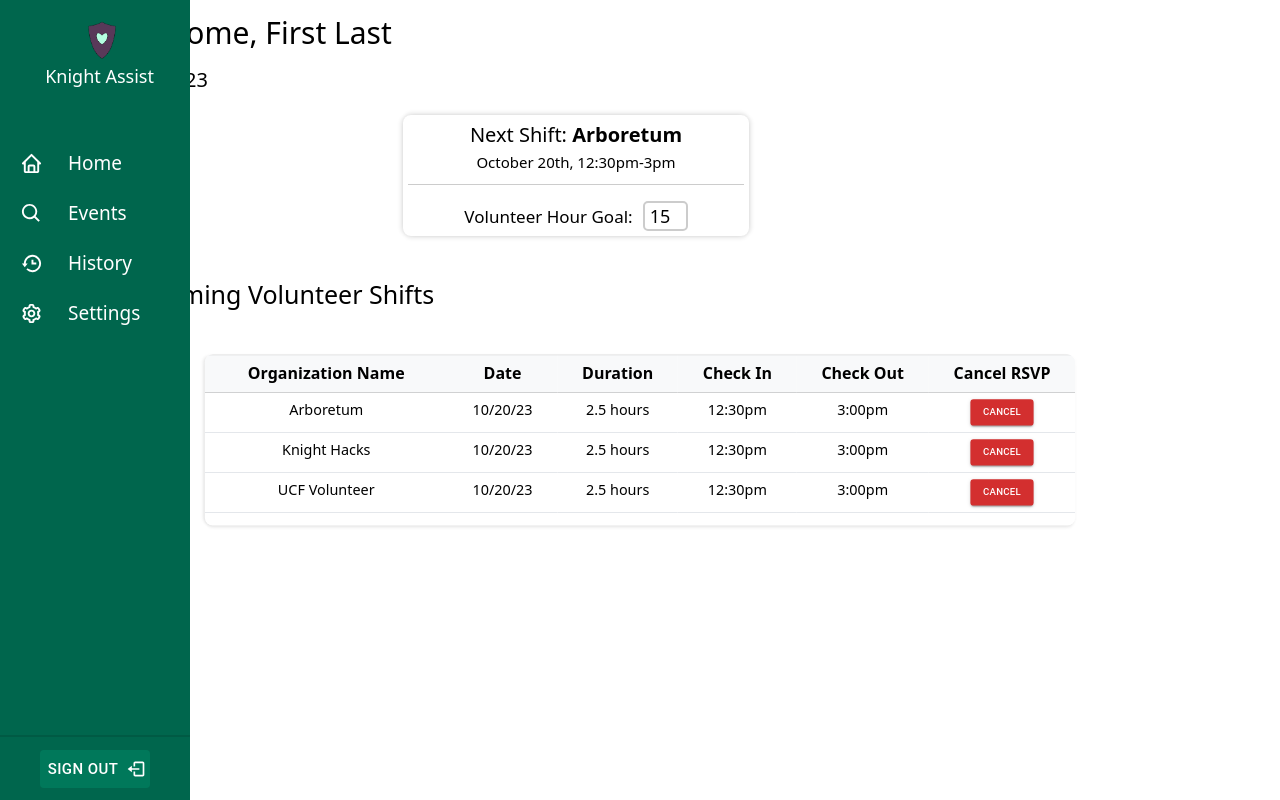
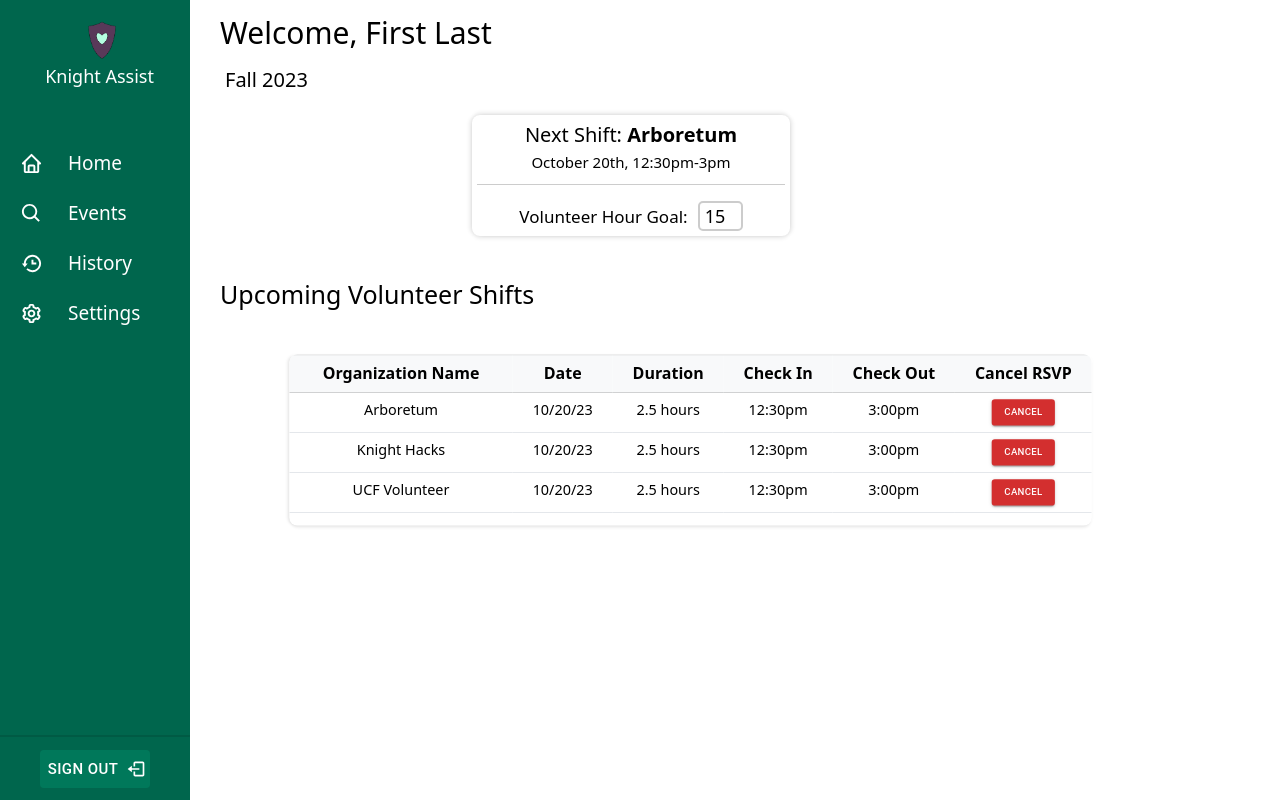
Before and after one commit to KnightAssistUCF/KnightAssist-WebApp-UCF-Senior-Design, a React (Create React App) app in the folder frontend/: page /#/studenthomepage in a window 1280 px wide. Built offline with nearby package versions, Linux system fonts and the light colour scheme; sample sign-in values are in the browser's storage.

Commit message:
Fix header overlapping issue

```diff
--- a/frontend/src/components/StudentHome/StudentHome.css
+++ b/frontend/src/components/StudentHome/StudentHome.css
@@ -173,3 +173,7 @@
     transform: translateY(0); /* Adjust the value as needed */
   }
 }
+
+.moveEverything{
+  margin-left: 100px;
+}
--- a/frontend/src/components/StudentHome/StudentHome.js
+++ b/frontend/src/components/StudentHome/StudentHome.js
@@ -21,16 +21,12 @@ function StudentHome()
         setVolunteerGoal(e.target.value);
     };
 
-
-
-
-
-
-
    return(
 
       <div id='homePage'>
+
         <StudentHeader/>
+        <div className='moveEverything'>
           <div class="StudentHomePage-title">Welcome, First Last</div>
           <div class="StudentHomePage-subtitle">Fall 2023</div>
 
@@ -103,6 +99,8 @@ function StudentHome()
         </div>
         </div>
 
+        </div>
+
         <Dialog open={open} onClose={() => setModalOpen(false)}>
           <DialogTitle>Are you sure you want to cancel your RSVP?</DialogTitle>
           <DialogActions>
```
Lines whose indentation alone changed are shown as unchanged.
